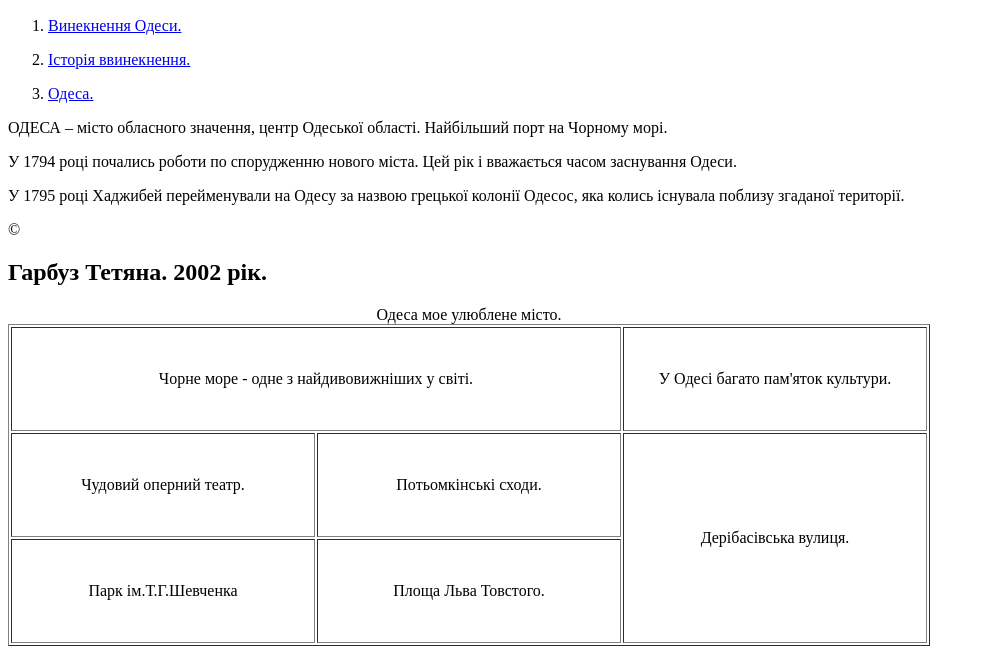
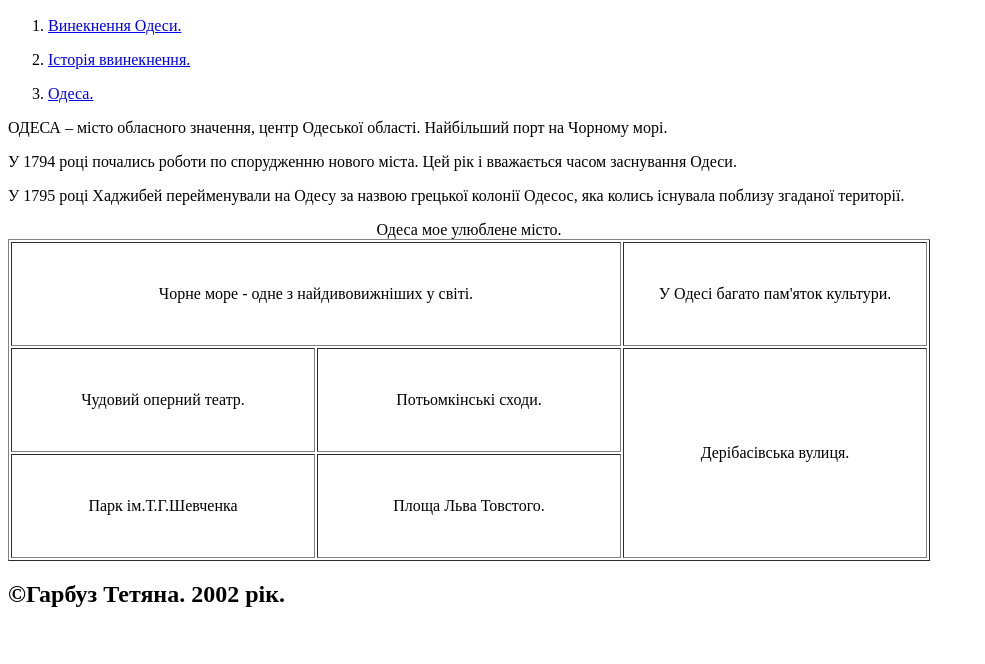
Before and after one commit to TetyanaHarbuz/semester2, a plain HTML site: page index.html in a window 1280 px wide. Shown: the part 136-800 px from the top of the page, without its empty margins (0-985 px from the left). Drawn offline with Linux system fonts and the light colour scheme.

Commit message:
Update index.html

```diff
--- a/index.html
+++ b/index.html
@@ -55,11 +55,12 @@
 Площа Льва Товстого.
          </td>
         </tr>
+         </table>
       </div>
 
   <div id="b6">
-   &copy;
-   <h2>Гарбуз Тетяна. 2002 рік.</h2>
+
+   <h2>&copy;Гарбуз Тетяна. 2002 рік.</h2>
     </div>
    </div>
   </body>
```
